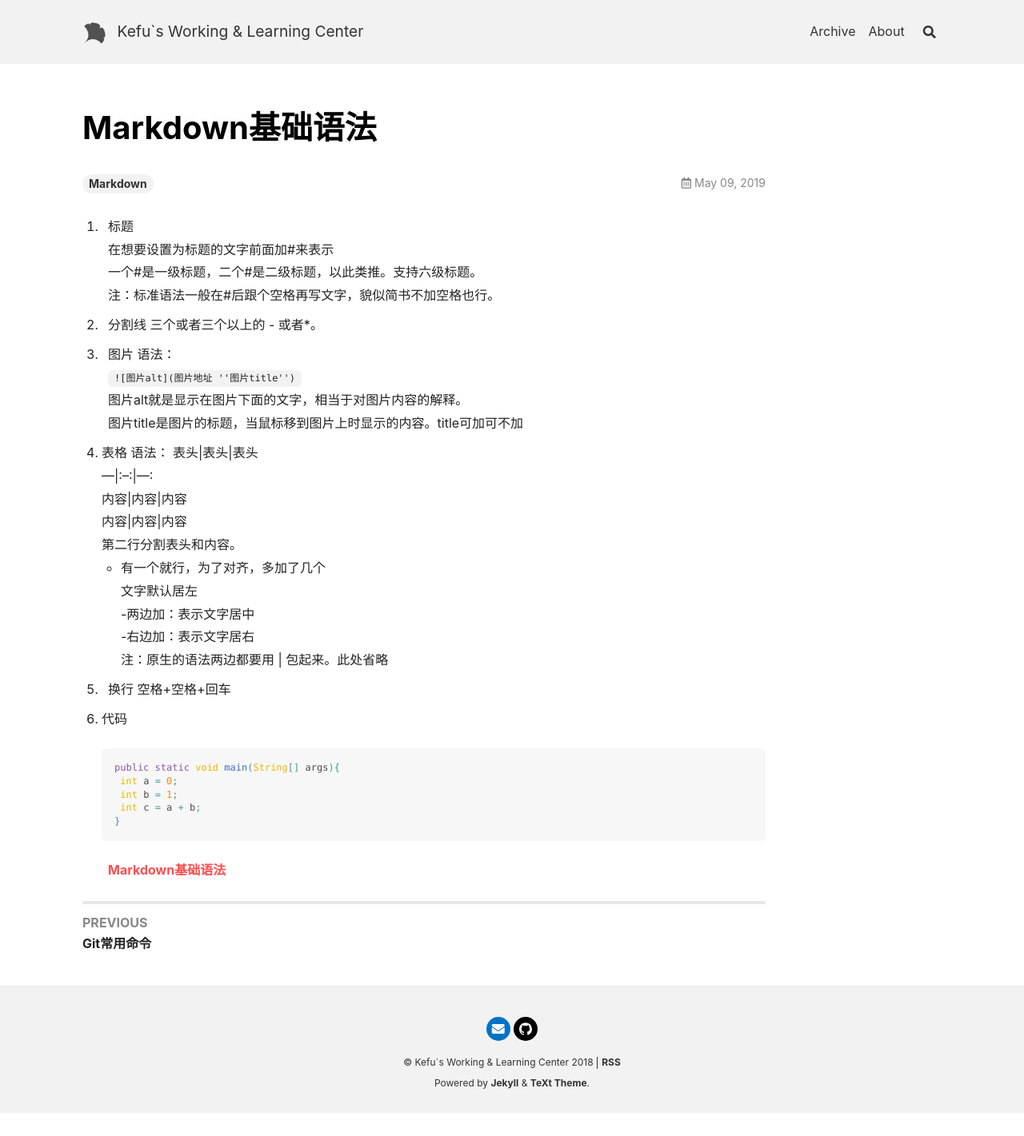
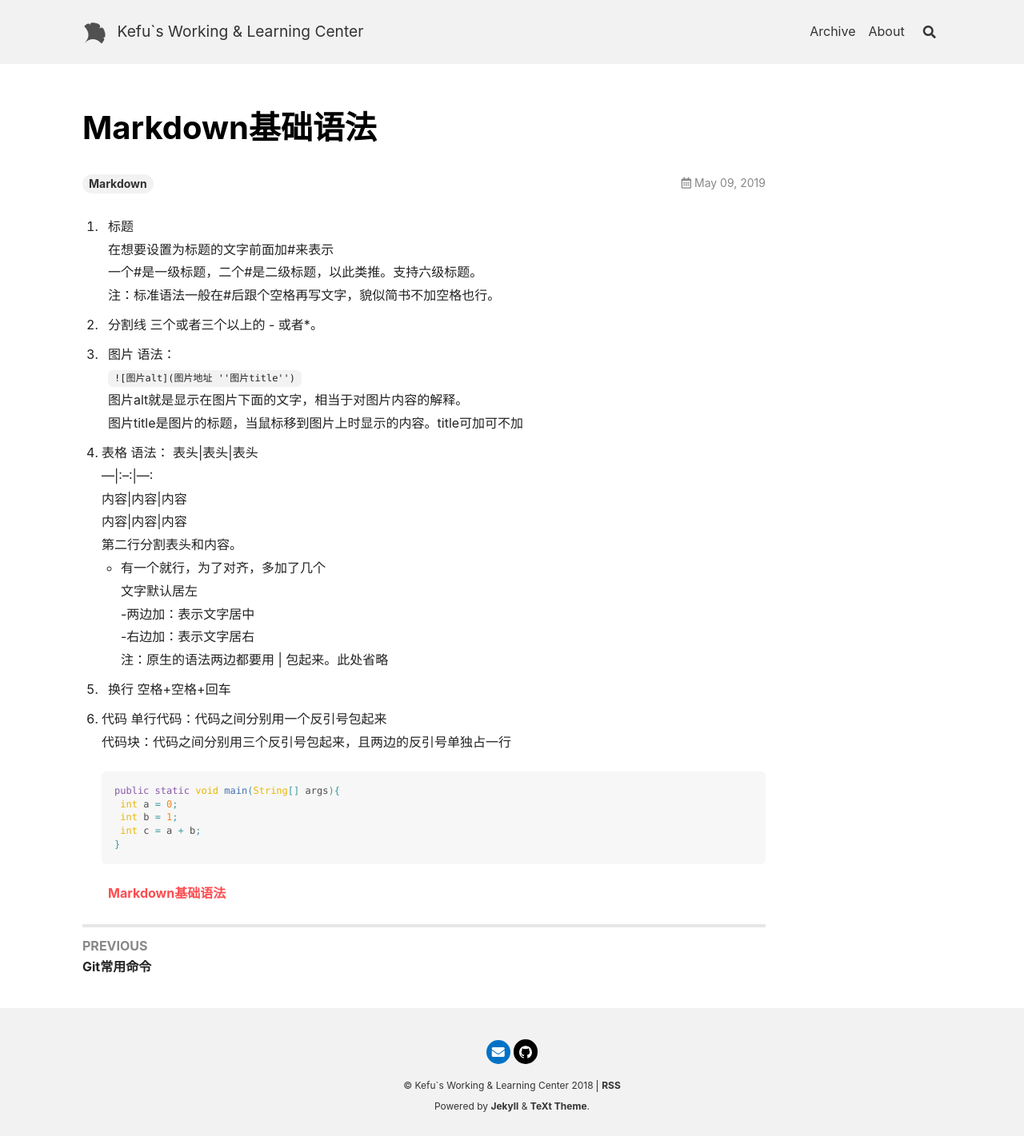
Before and after one commit to kefuzheng/kefuzheng.github.io, a Jekyll site: the page built from _posts/2019-05-09-markdown-commnad.md, in a window 1280 px wide. Shown: the whole page at 80% size. Built offline with Jekyll 4.4.1, drawn with Linux system fonts in a browser that asks for light colours; nearby versions of some CDN libraries; before the commit the page ends 1392 px from its top, so only the background shows below that.

Commit message:
Update 2019-05-09-markdown-commnad.md

````diff
--- a/_posts/2019-05-09-markdown-commnad.md
+++ b/_posts/2019-05-09-markdown-commnad.md
@@ -35,6 +35,8 @@ tags: Markdown
        空格+空格+回车
 
 6. 代码
+单行代码：代码之间分别用一个反引号包起来
+代码块：代码之间分别用三个反引号包起来，且两边的反引号单独占一行
 ```java
 public static void main(String[] args){
     int a = 0;
````
